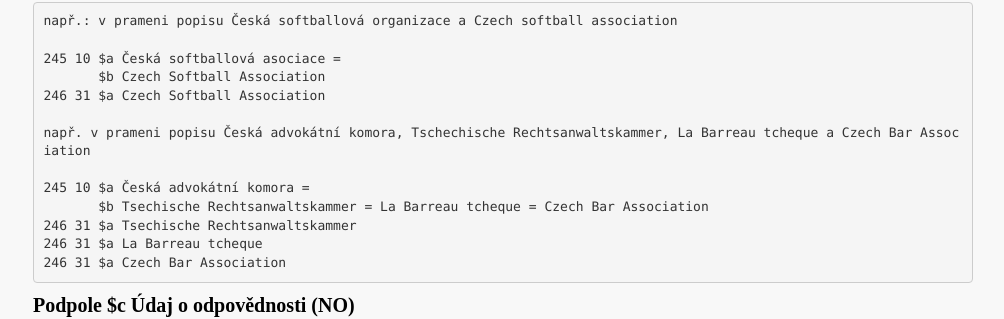
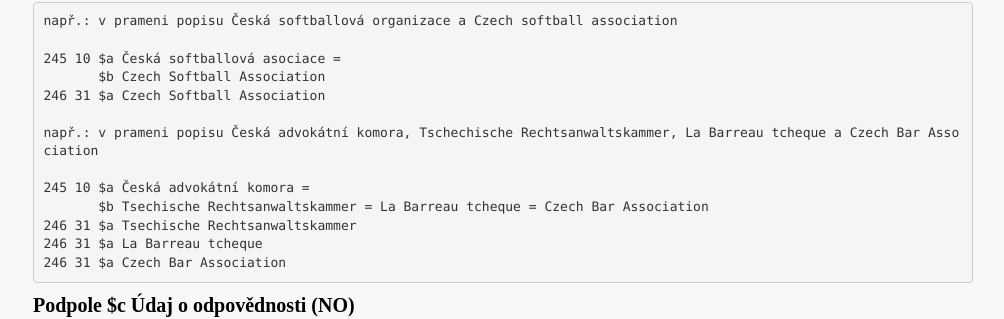
Before and after one commit to WebarchivCZ/katalogizacni-manual, a Jekyll site: the page built from _posts/2017-06-20-Název a další názvové údaje, nakladatelské údaje.md, in a window 1280 px wide and 900 px high, scrolled down 2142 px. Shown: the part 247-566 px from the top of the window, without its empty margins (137-1141 px from the left). Built offline with Jekyll 4.4.1, drawn with Linux system fonts in a browser that asks for light colours; some of the changed text lies outside the part shown.

Commit message:
edit_dalsi_drobky_nazev

````diff
--- a/_posts/2017-06-20-Název a další názvové údaje, nakladatelské údaje.md
+++ b/_posts/2017-06-20-Název a další názvové údaje, nakladatelské údaje.md
@@ -7,10 +7,10 @@
 
 V oblasti údajů o názvu a odpovědnosti se obvykle vyskytují následující údaje:
 
-* název,
-* souběžný název,
-* další názvová informace,
-* údaje o odpovědnosti.
+* název
+* souběžný název
+* další názvová informace
+* údaje o odpovědnosti
 
 Hlavní název je vždy povinným údajem (byť doplněný) a je-li uveden či zjištěn, pak také první údaj o odpovědnosti.
 
@@ -85,6 +85,7 @@
        $b středoevropský časopis pro vědu a literaturu
  ```
 
+
 **Souběžný název**
 
 Pokud dokument obsahuje souběžný název tj. název ve dvou nebo více jazycích, zapíše se do podpole $a první/hlavní název, do podpole $b pak souběžný název. Za podpolem $a následuje #= (mezera rovnítko). Souběžný název se zapíše také do podpole 246. Souběžné názvy se přebírají z celého provedení, nejen ze stejného pramene jako hlavní název, a nezapisují se do [].
@@ -96,7 +97,7 @@
        $b Czech Softball Association
 246 31 $a Czech Softball Association
 
-např. v prameni popisu Česká advokátní komora, Tschechische Rechtsanwaltskammer, La Barreau tcheque a Czech Bar Association
+např.: v prameni popisu Česká advokátní komora, Tschechische Rechtsanwaltskammer, La Barreau tcheque a Czech Bar Association
 
 245 10 $a Česká advokátní komora =
        $b Tsechische Rechtsanwaltskammer = La Barreau tcheque = Czech Bar Association
@@ -104,6 +105,7 @@
 246 31 $a La Barreau tcheque
 246 31 $a Czech Bar Association
 ```
+
 
 
 
@@ -132,6 +134,7 @@
        $c [Molière]
 500    $a Správný podnázev je: Lustspie l in fünf Aufzügen
  ```
+
 
 **246 (Variantní názvy) (O)**
 
@@ -180,6 +183,7 @@
 
 
 
+
 **Diakritika**
 
 ```
@@ -190,6 +194,7 @@
 246 1# $i Název ve zdrojovém kódu:
        $a Vzdělávání-učitelů.cz
  ```
+
 
 
 
@@ -256,6 +261,7 @@
 
 
 
+
 **Zkratka v názvu**
 Pokud je hlavní název uveden v prameni popisu jednak v úplné a jednak ve zkrácené podobě (akronym nebo zkratka), hlavním názvem je plná forma názvu. Zkratka, akronym se zapíše jako podnázev a zároveň se uvede do pole 246 30 část názvu/název části.
 
@@ -265,6 +271,7 @@
        $b ANKST
 246 30 $a ANKST
 ```
+
 
 
 **Zkratka a souběžný název**
@@ -280,6 +287,7 @@
 ```
 
 
+
 **Zkratka a podnázev**
 Pokud je v prameni popisu uvedeno více podnázvů zapíšeme je za dvojtečku.
 
@@ -289,6 +297,7 @@
        $b SZKT : občanské sdružení
 246 30 $a SZKT
 ```
+
 
 
 
````
